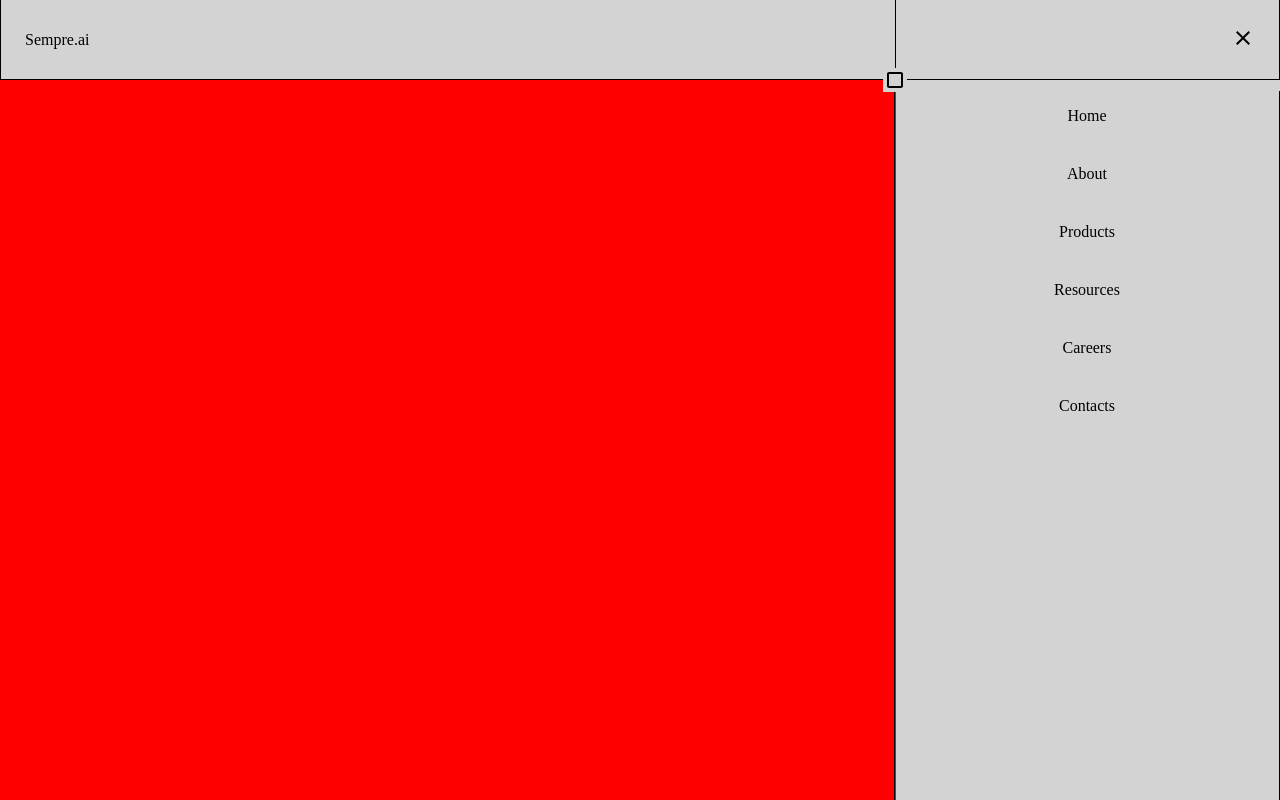
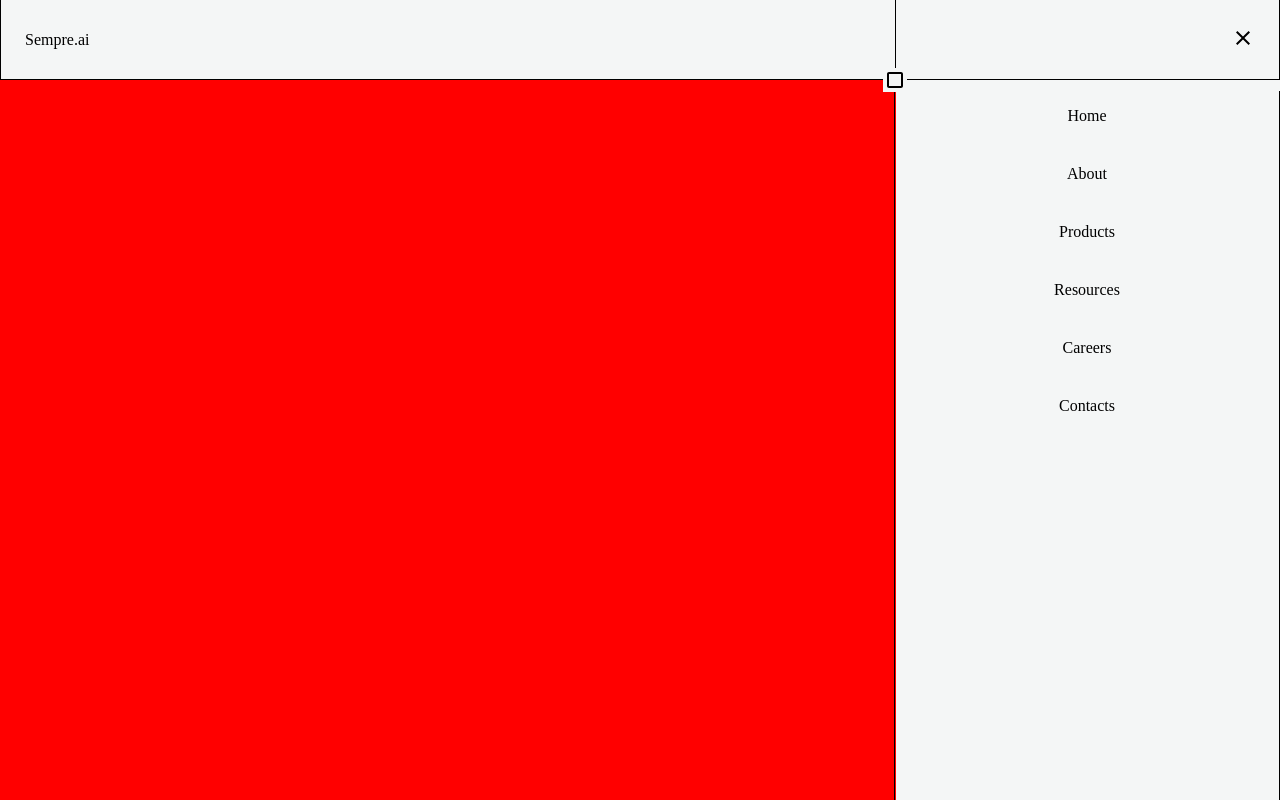
Before and after one commit to r-zane-spalding/with-typescript, a Next.js app: page / in a window 1280 px wide. Both pictures are taken after a click on the element "Menu". Shown: the top 800 px of the page. Built offline with nearby package versions, Linux system fonts and the light colour scheme.

Commit message:
Making transitions work

```diff
--- a/components/Wrapper.tsx
+++ b/components/Wrapper.tsx
@@ -1,116 +1,69 @@
-import React, { Children, ReactNode, useState } from "react"
-import { styled } from "@mui/material/styles"
-import CropSquareIcon from '@mui/icons-material/CropSquare';
-import ClearIcon from '@mui/icons-material/Clear';
+import React, { Children, ReactNode, useState } from "react";
+import { styled } from "@mui/material/styles";
+import CropSquareIcon from "@mui/icons-material/CropSquare";
+import ClearIcon from "@mui/icons-material/Clear";
+import { CSSTransition } from "react-transition-group";
 
-type Props = { children: ReactNode }
+type Props = { children: ReactNode };
 
-const Wrapper: React.FC<Props> = ({children}) => {
-  const Header = styled('div')(() => ({
-    position: 'fixed',
-    top: 0,
-    left: 0,
-    height: '5rem',
-    width: '100%',
-    display: 'inline-flex',
+const Wrapper: React.FC<Props> = ({ children }) => {
+  const OverlayCropSquareIcon = styled(CropSquareIcon)(() => ({
+    position: "absolute",
+    bottom: "-12.5px",
+    left: "-12.5px",
     zIndex: 100,
-    background: '#D3D3D3'
-  }))
+    background: "rgb(244,246,246)",
+  }));
 
-  const TitleDiv = styled('div')(() => ({
-    border: '1px solid black',
-    borderRight: 0,
-    borderTop: 0,
-    display: 'flex',
-    width: menuExpanded ? '70%' : '85%',
-    transition: 'width 2s ease-out',
-    flexDirection: 'column',
-    justifyContent: 'center',
-    '& > span' : {
-      paddingLeft: '1.5rem'
-    },
-  }))
-
-  const MenuDiv = styled('div')(() => ({
-    border: '1px solid black',
-    borderTop: 0,
-    display: 'flex',
-    flexDirection: 'column',
-    justifyContent: 'center',
-    alignItems: 'flex-end',
-    width: menuExpanded ? '30%' : '15%',
-    transition: 'width 2s ease-out',
-    position: 'relative',
-    '& > *' : {
-      marginRight: '1.5rem'
-    },
-  }))
-
-  const OverlayCropSquareIcon = styled(CropSquareIcon)(() => ({
-    position: 'absolute',
-    bottom: '-12.5px',
-    left: '-12.5px',
-    zIndex: 100,
-    background: '#D3D3D3'
-  }))
-
-  const ContentWrapperDiv = styled('div')(() => ({
-    display: 'inline-flex',
-    width: '100%',
-    position: 'absolute',
-    top: '5rem',
-    right: 0,
-  }))
-
-  const ChildrenWrapperDiv = styled('div')(() => ({
-    width: menuExpanded ? '70%' : '85%',
-    transition: 'width 2s ease-out',
-  }))
-
-  const SidebarDiv = styled('div')(() => ({
-    position: 'fixed',
-    top: '5rem',
-    right: 0,
-    width: menuExpanded ? '30%' : '15%',
-    transition: 'width 2s ease-out',
-    border: '1px solid black',
-    borderBottom: 0,
-    borderTop: 0,
-    paddingTop: '1rem',
-    marginTop: '0.7rem',
-    height: '100%',
-    display: 'flex',
-    flexDirection: 'column',
-    alignItems: 'center',
-    gap: '2.5rem'
-  }))
-
-  const [menuExpanded, setMenuExpanded] = useState(false)
+  const [menuExpanded, setMenuExpanded] = useState(false);
 
   return (
-    <>
-      <Header>
-        <TitleDiv><span>Sempre.ai</span></TitleDiv>
-        <MenuDiv>
-          <span style={{zIndex: 100, cursor: 'pointer'}} onClick={() => setMenuExpanded(!menuExpanded)}>{menuExpanded ? <ClearIcon/> : 'Menu'}</span>
-          <OverlayCropSquareIcon />
-        </MenuDiv>
-      </Header>
-      <ContentWrapperDiv>
-        <ChildrenWrapperDiv>{children}</ChildrenWrapperDiv>
-        <SidebarDiv>
-          {
-            menuExpanded ?
-              ['Home', 'About', 'Products', 'Resources', 'Careers', 'Contacts'].map(
-                section => <span>{section}</span>
-              )
-              :
+    <div>
+      <div className="header-div">
+        <CSSTransition in={menuExpanded} timeout={200} classNames="title-div">
+          <div>
+            <span>Sempre.ai</span>
+          </div>
+        </CSSTransition>
+        <CSSTransition in={menuExpanded} timeout={200} classNames="menu-div">
+          <div>
+            <span
+              style={{ zIndex: 100, cursor: "pointer" }}
+              onClick={() => setMenuExpanded(!menuExpanded)}
+            >
+              {menuExpanded ? <ClearIcon /> : "Menu"}
+            </span>
+            <OverlayCropSquareIcon />
+          </div>
+        </CSSTransition>
+      </div>
+      <div className="content-wrapper-div">
+        <CSSTransition
+          in={menuExpanded}
+          timeout={200}
+          classNames="child-wrapper-div"
+        >
+          <div>{children}</div>
+        </CSSTransition>
+        <CSSTransition in={menuExpanded} timeout={200} classNames="sidebar-div">
+          <div>
+            {menuExpanded ? (
+              [
+                "Home",
+                "About",
+                "Products",
+                "Resources",
+                "Careers",
+                "Contacts",
+              ].map((section) => <span>{section}</span>)
+            ) : (
               <></>
-          }
-        </SidebarDiv>
-      </ContentWrapperDiv>
-    </>
-  )
-}
+            )}
+          </div>
+        </CSSTransition>
+      </div>
+    </div>
+  );
+};
 
-export default Wrapper
+export default Wrapper;
--- a/package.json
+++ b/package.json
@@ -13,7 +13,8 @@
     "@mui/material": "^5.6.2",
     "next": "latest",
     "react": "^17.0.2",
-    "react-dom": "^17.0.2"
+    "react-dom": "^17.0.2",
+    "react-transition-group": "^4.4.2"
   },
   "devDependencies": {
     "@types/node": "^17.0.25",
--- /dev/null
+++ b/pages/_app.tsx
@@ -0,0 +1,5 @@
+import '../utils/App.css'
+
+export default function MyApp({ Component, pageProps }) {
+    return <Component {...pageProps} />
+  }
--- a/pages/index.tsx
+++ b/pages/index.tsx
@@ -6,7 +6,6 @@ import Head from 'next/head'
 
 const IndexPage = () => (
   <>
-    <style jsx global>{` body{ margin: 0px; padding: 0px; background: #D3D3D3 } `}</style>
     <Wrapper>
       <div style={{width: '100%', height: '100vh', background: 'red'}}></div>
       <div style={{width: '100%', height: '100vh', background: 'blue'}}></div>
--- /dev/null
+++ b/utils/App.css
@@ -0,0 +1,217 @@
+body{ margin: 0px; padding: 0px; background: rgb(244,246,246) }
+
+.header-div {
+    position: fixed;
+    top: 0;
+    left: 0;
+    height: 5rem;
+    width: 100%;
+    display: inline-flex;
+    z-index: 100;
+    background: rgb(244,246,246);
+}
+
+.title-div-exit-done {
+    border: 1px solid black;
+    border-right: 0;
+    border-top: 0;
+    display: flex;
+    width: 85%;
+    transition: width 1s;
+    flex-direction: column;
+    justify-content: center;
+}
+
+.title-div-exit-active {
+    border: 1px solid black;
+    border-right: 0;
+    border-top: 0;
+    display: flex;
+    width: 70%;
+    transition: width 1s;
+    flex-direction: column;
+    justify-content: center;
+}
+
+.title-div-enter-done {
+    border: 1px solid black;
+    border-right: 0;
+    border-top: 0;
+    display: flex;
+    width: 70%;
+    transition: width 1s;
+    flex-direction: column;
+    justify-content: center;
+}
+
+.title-div-enter-active  {
+    border: 1px solid black;
+    border-right: 0;
+    border-top: 0;
+    display: flex;
+    width: 85%;
+    transition: width 1s;
+    flex-direction: column;
+    justify-content: center;
+}
+
+.title-div-exit-done > span,
+.title-div-enter-done > span,
+.title-div-enter-active > span,
+.title-div-exit-active > span {
+    padding-left: 1.5rem;
+}
+
+.menu-div-exit-done {
+    border: 1px solid black;
+    border-top: 0;
+    display: flex;
+    flex-direction: column;
+    justify-content: center;
+    align-items: flex-end;
+    width: 15%;
+    transition: width 1s;
+    position: relative;
+}
+
+.menu-div-exit-active {
+    border: 1px solid black;
+    border-top: 0;
+    display: flex;
+    flex-direction: column;
+    justify-content: center;
+    align-items: flex-end;
+    width: 30%;
+    transition: width 1s;
+    position: relative;
+}
+
+.menu-div-enter-done {
+    border: 1px solid black;
+    border-top: 0;
+    display: flex;
+    flex-direction: column;
+    justify-content: center;
+    align-items: flex-end;
+    width: 30%;
+    transition: width 1s;
+    position: relative;
+}
+
+.menu-div-enter-active {
+    border: 1px solid black;
+    border-top: 0;
+    display: flex;
+    flex-direction: column;
+    justify-content: center;
+    align-items: flex-end;
+    width: 15%;
+    transition: width 1s;
+    position: relative;
+}
+
+.menu-div-exit-done > *,
+.menu-div-enter-done > *,
+.menu-div-enter-active > *,
+.menu-div-exit-active > * {
+    margin-right: 1.5rem
+}
+
+.content-wrapper-div {
+    display: inline-flex;
+    width: 100%;
+    position: absolute;
+    top: 5rem;
+    right: 0;
+}
+
+.child-wrapper-div-exit-done {
+    width: 85%;
+    transition: width 1s;
+}
+
+.child-wrapper-div-exit-active {
+    width: 70%;
+    transition: width 1s;
+}
+
+.child-wrapper-div-enter-done {
+    width: 70%;
+    transition: width 1s;
+}
+
+.child-wrapper-div-enter-active {
+    width: 85%;
+    transition: width 1s;
+}
+
+.sidebar-div-exit-done {
+    position: fixed;
+    top: 5rem;
+    right: 0;
+    width: 15%;
+    transition: width 1s;
+    border: 1px solid black;
+    border-bottom: 0;
+    border-top: 0;
+    padding-top: 1rem;
+    margin-top: 0.7rem;
+    height: 100%;
+    display: flex;
+    flex-direction: column;
+    align-items: center;
+    gap: 2.5rem
+}
+.sidebar-div-exit-active {
+    position: fixed;
+    top: 5rem;
+    right: 0;
+    width: 30%;
+    transition: width 1s;
+    border: 1px solid black;
+    border-bottom: 0;
+    border-top: 0;
+    padding-top: 1rem;
+    margin-top: 0.7rem;
+    height: 100%;
+    display: flex;
+    flex-direction: column;
+    align-items: center;
+    gap: 2.5rem
+}
+
+.sidebar-div-enter-done {
+    position: fixed;
+    top: 5rem;
+    right: 0;
+    width: 30%;
+    transition: width 1s;
+    border: 1px solid black;
+    border-bottom: 0;
+    border-top: 0;
+    padding-top: 1rem;
+    margin-top: 0.7rem;
+    height: 100%;
+    display: flex;
+    flex-direction: column;
+    align-items: center;
+    gap: 2.5rem
+}
+
+.sidebar-div-enter-active {
+    position: fixed;
+    top: 5rem;
+    right: 0;
+    width: 15%;
+    transition: width 1s;
+    border: 1px solid black;
+    border-bottom: 0;
+    border-top: 0;
+    padding-top: 1rem;
+    margin-top: 0.7rem;
+    height: 100%;
+    display: flex;
+    flex-direction: column;
+    align-items: center;
+    gap: 2.5rem
+}
```
Also changed, not shown: 1 other file (tests, documents, lock files or other folders).
